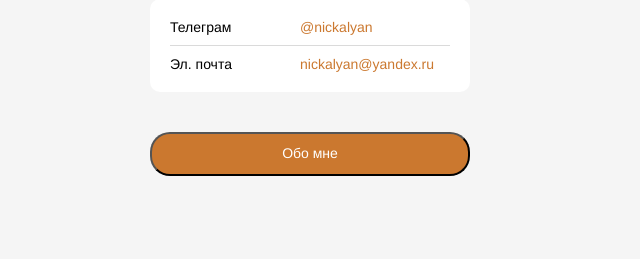
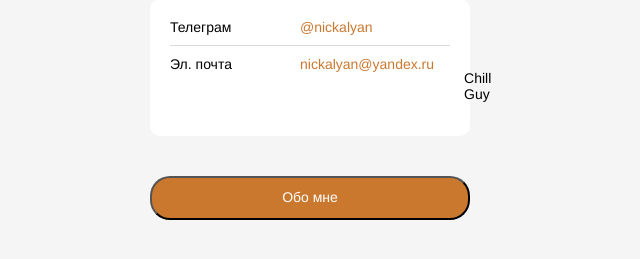
Before and after one commit to Nickalyan/site-card, a plain HTML site: page index.html in a window 1280 px wide. Shown: the part 535-794 px from the top of the page, without its empty margins (330-970 px from the left). Drawn offline with Linux system fonts and the light colour scheme.

Commit message:
Добавил параграф

```diff
--- a/index.html
+++ b/index.html
@@ -28,8 +28,8 @@
             <p class="links__title">Эл. почта</p>
             <a class="linsk__link" href="mailto:nickalyan@yandex.ru"
               >nickalyan@yandex.ru</a
-            >
-          </li>
+              </li>
+              <p> Chill Guy </p>
       </section>
     </main>
     <footer>
```
